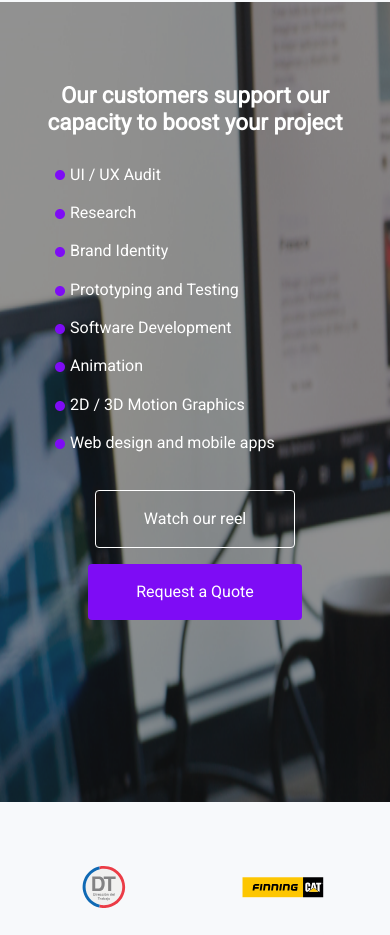
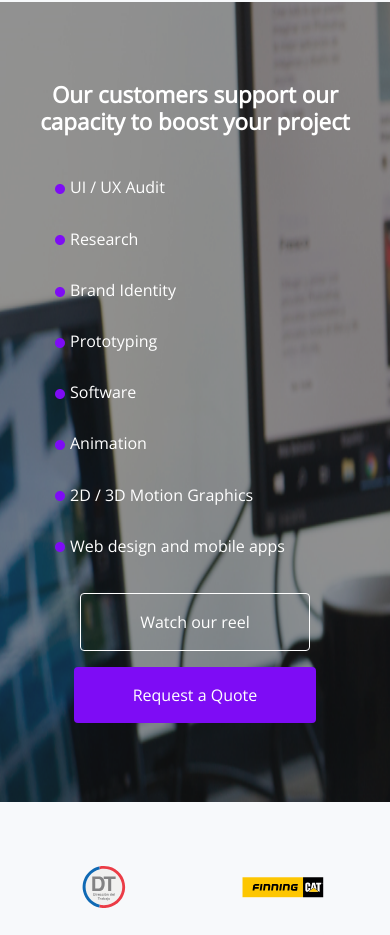
Before and after one commit to javieramontenegro/cleverSuit, a React (Create React App) app: page / in a window 390 px wide. Shown: the part 806-1741 px from the top of the page. Built offline with nearby package versions, Linux system fonts and the light colour scheme.

Commit message:
change font

```diff
--- a/public/index.html
+++ b/public/index.html
@@ -19,6 +19,10 @@
     <link rel="manifest" href="%PUBLIC_URL%/manifest.json" />
     <link
       href="https://fonts.googleapis.com/css?family=Roboto&display=swap"
+      rel="stylesheet"
+    />
+    <link
+      href="https://fonts.googleapis.com/css?family=Open+Sans&display=swap"
       rel="stylesheet"
     />
     <link
--- a/src/component/UX/ServicesUx.js
+++ b/src/component/UX/ServicesUx.js
@@ -11,8 +11,8 @@ const habilityContent = [
   { hability: "UI / UX Audit" },
   { hability: "Research" },
   { hability: "Brand Identity" },
-  { hability: "Prototyping and Testing" },
-  { hability: "Software Development" },
+  { hability: "Prototyping" },
+  { hability: "Software" },
   { hability: "Animation" },
   { hability: "2D / 3D Motion Graphics" },
   { hability: "Web design and mobile apps" }
--- a/src/style/bodyUx.css
+++ b/src/style/bodyUx.css
@@ -1,5 +1,6 @@
 body {
-  font-family: "Roboto", sans-serif;
+  font-family: "Open Sans", sans-serif;
+
   width: 100%;
   background-color: #f7f9fb;
 }
@@ -651,7 +652,7 @@ h5 {
   ul.ul-section2 li {
     display: flex;
     padding-left: 0.5rem;
-    padding-top: 0.2rem;
+
     padding-bottom: 0.2rem;
     margin-left: auto;
     margin-right: auto;
@@ -675,8 +676,8 @@ h5 {
     font-size: 2rem;
   }
   .btn-watchvideo button {
-    padding-left: 4rem;
-    padding-right: 4rem;
+    padding-left: 30%;
+    padding-right: 30%;
     padding-bottom: 1rem;
     padding-top: 1rem;
   }
@@ -892,8 +893,8 @@ h5 {
     columns: 1;
   }
   .btn-watchvideo button {
-    padding-left: 3rem;
-    padding-right: 3rem;
+    padding-left: 20%;
+    padding-right: 20%;
     padding-bottom: 1rem;
     padding-top: 1rem;
   }
```
